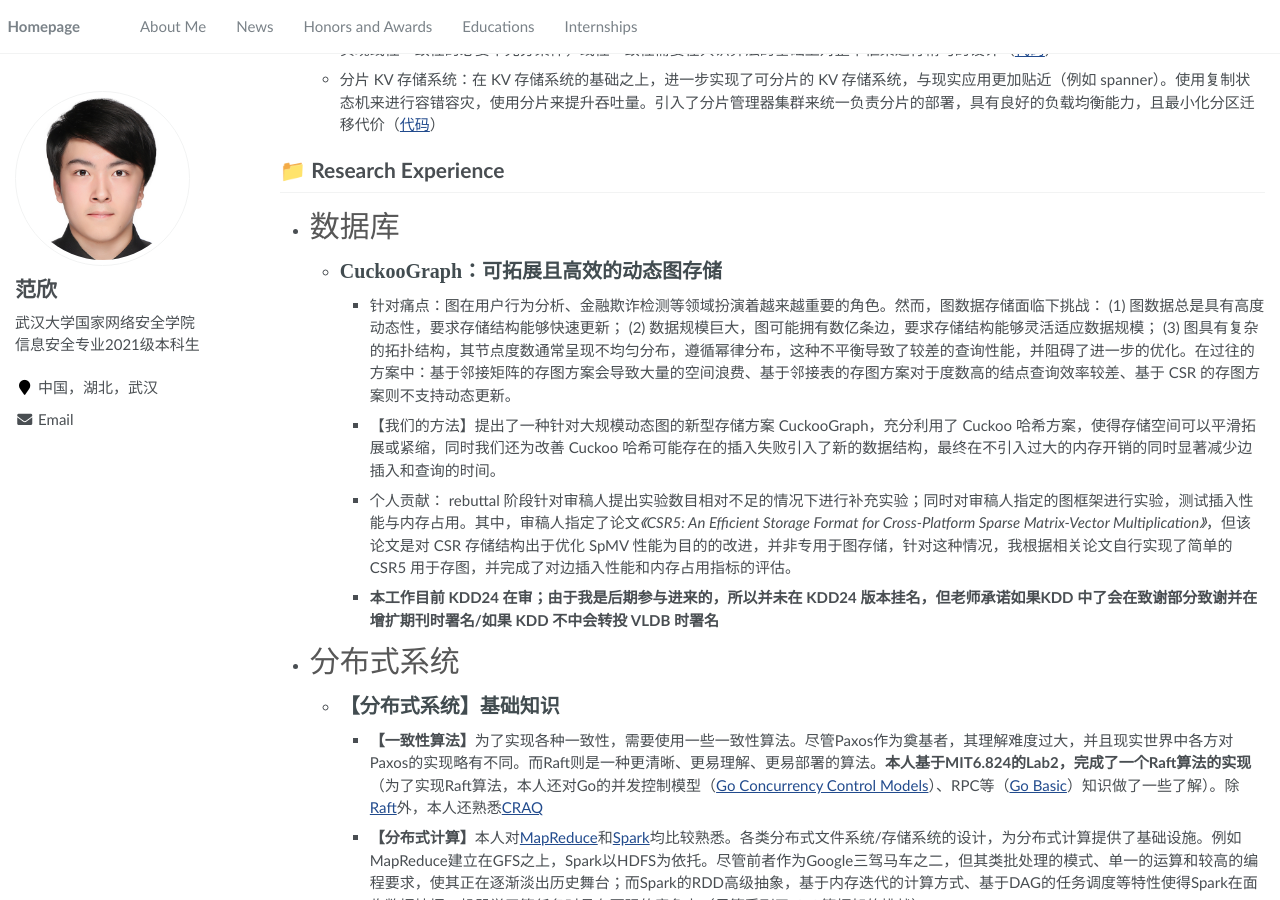
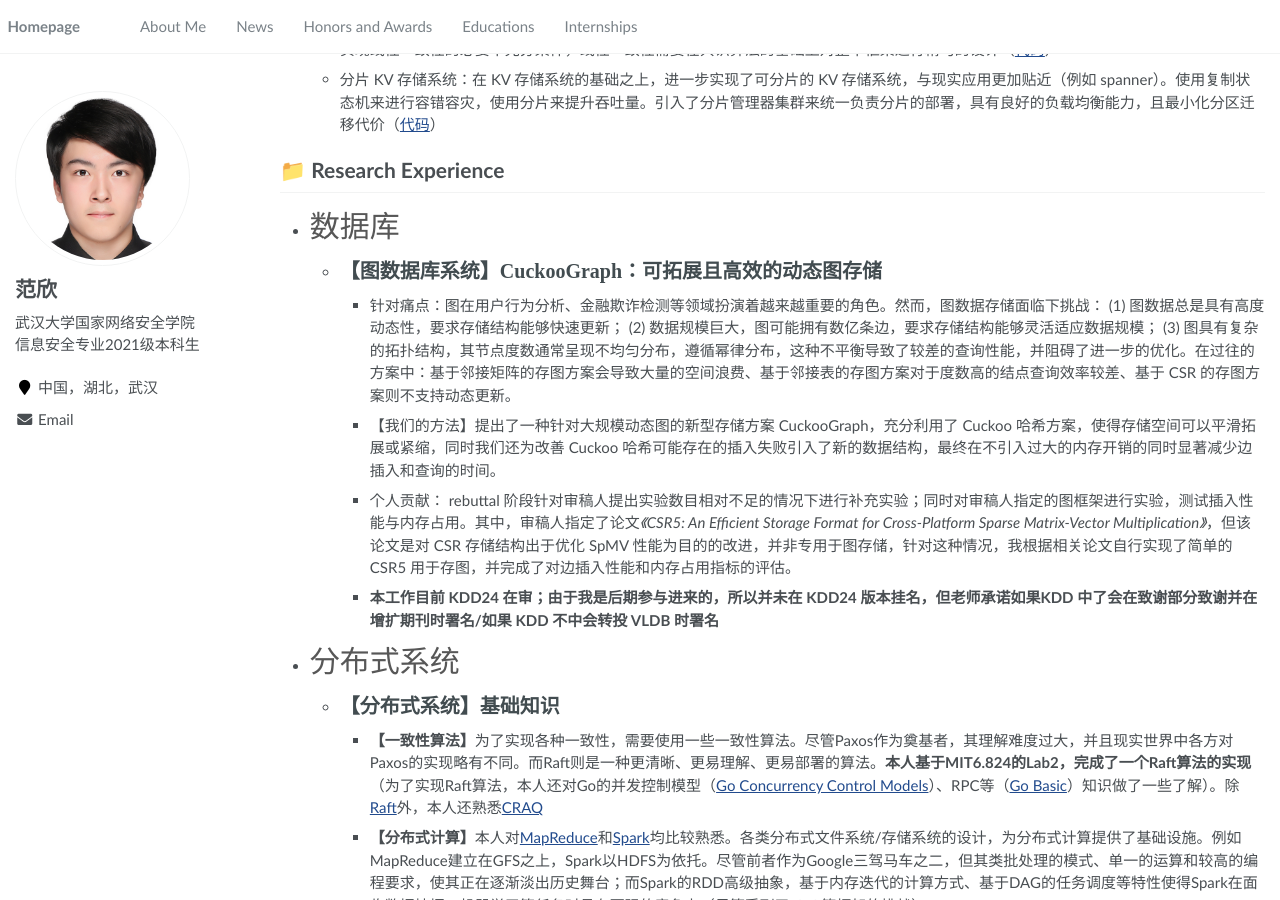
Before and after one commit to fx23333/fx23333.github.io, a Jekyll site: the page built from _pages/about.md, in a window 1280 px wide and 900 px high, scrolled down 1000 px. Built offline with Jekyll 4.4.1, drawn with Linux system fonts in a browser that asks for light colours; some web fonts are replaced.

Commit message:
2024-05-07 v3

```diff
--- a/_pages/about.md
+++ b/_pages/about.md
@@ -48,7 +48,7 @@ redirect_from:
 
 # 📁 Research Experience
 - <span class="xingkai" style="font-size: 30px;">数据库</span>
-  - <span class="youyuan"> CuckooGraph：可拓展且高效的动态图存储</span>
+  - **<span class="youyuan">【图数据库系统】</span>**<span class="fangsong">CuckooGraph：可拓展且高效的动态图存储</span>
     - 针对痛点：图在用户行为分析、金融欺诈检测等领域扮演着越来越重要的角色。然而，图数据存储面临下挑战： (1) 图数据总是具有高度动态性，要求存储结构能够快速更新； (2) 数据规模巨大，图可能拥有数亿条边，要求存储结构能够灵活适应数据规模； (3) 图具有复杂的拓扑结构，其节点度数通常呈现不均匀分布，遵循幂律分布，这种不平衡导致了较差的查询性能，并阻碍了进一步的优化。在过往的方案中：基于邻接矩阵的存图方案会导致大量的空间浪费、基于邻接表的存图方案对于度数高的结点查询效率较差、基于 CSR 的存图方案则不支持动态更新。
     - 【我们的方法】提出了一种针对大规模动态图的新型存储方案 CuckooGraph，充分利用了 Cuckoo 哈希方案，使得存储空间可以平滑拓展或紧缩，同时我们还为改善 Cuckoo 哈希可能存在的插入失败引入了新的数据结构，最终在不引入过大的内存开销的同时显著减少边插入和查询的时间。
     - 个人贡献： rebuttal 阶段针对审稿人提出实验数目相对不足的情况下进行补充实验；同时对审稿人指定的图框架进行实验，测试插入性能与内存占用。其中，审稿人指定了论文*《CSR5: An Efficient Storage Format for Cross-Platform Sparse Matrix-Vector Multiplication》*，但该论文是对 CSR 存储结构出于优化 SpMV 性能为目的的改进，并非专用于图存储，针对这种情况，我根据相关论文自行实现了简单的 CSR5 用于存图，并完成了对边插入性能和内存占用指标的评估。
```
Also changed, not shown: other parts of _pages/about.md (+1 -1 lines).
